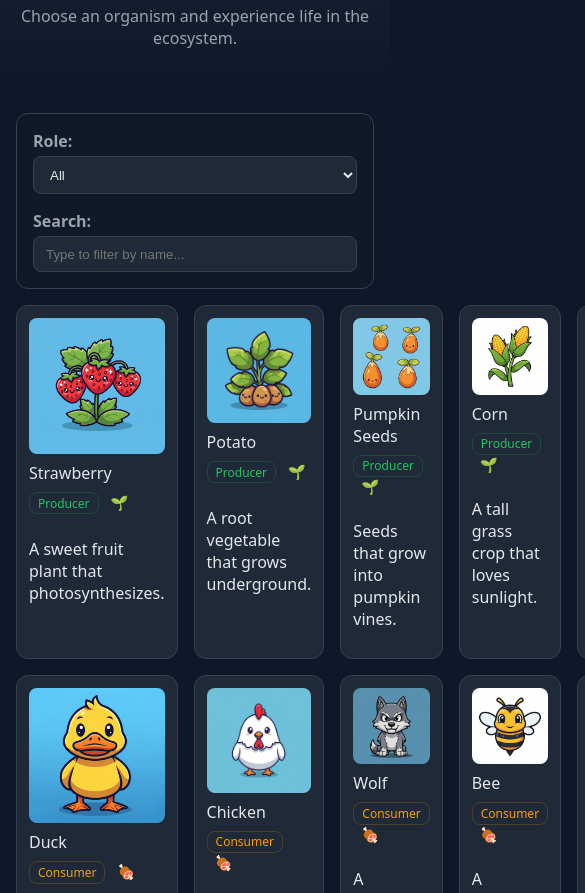
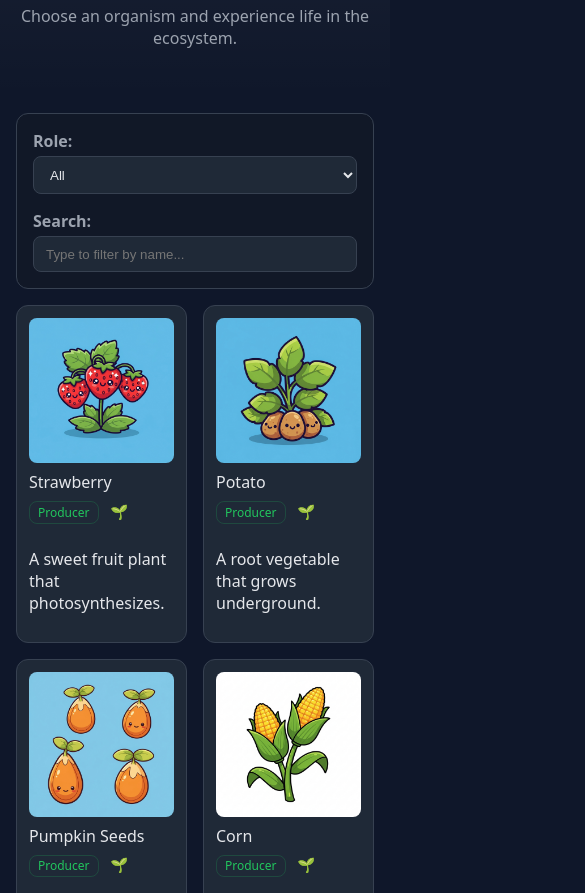
Before and after one commit to ofirttys/Jonathan, a plain HTML site: page index.html in a window 390 px wide. Shown: the part 164-1057 px from the top of the page, 585 px wide, since content can reach past the window. Drawn offline with Linux system fonts and the light colour scheme.

Commit message:
Fix for smaller devices

```diff
--- a/game-script.js
+++ b/game-script.js
@@ -433,7 +433,7 @@ function endGame() {
 // Quit game
 function quitGame() {
   if (confirm("Are you sure you want to quit?")) {
-    window.location.href = "index.html";
+    window.location.href = "/";
   }
 }
 
@@ -457,7 +457,7 @@ function restartGame() {
 
 // Back to menu
 function backToMenu() {
-  window.location.href = "index.html";
+  window.location.href = "/";
 }
 
 // Initialize when DOM is ready
--- a/styles.css
+++ b/styles.css
@@ -30,7 +30,31 @@ html, body { margin: 0; padding: 0; background: var(--bg); color: var(--text); f
   background: var(--card); color: var(--text);
 }
 
-.card-grid { display: grid; grid-template-columns: repeat(5, 1fr); gap: 1rem; margin-top: 1rem; }
+.card-grid {
+  display: grid;
+  grid-template-columns: repeat(5, 1fr);
+  gap: 1rem;
+  margin-top: 1rem;
+}
+
+/* Responsive card grid */
+@media (max-width: 1200px) {
+  .card-grid {
+    grid-template-columns: repeat(4, 1fr);
+  }
+}
+
+@media (max-width: 900px) {
+  .card-grid {
+    grid-template-columns: repeat(3, 1fr);
+  }
+}
+
+@media (max-width: 600px) {
+  .card-grid {
+    grid-template-columns: repeat(2, 1fr);
+  }
+}
 .card {
   background: var(--card); border: 1px solid var(--border); border-radius: .75rem;
   padding: .75rem; display: flex; flex-direction: column; gap: .5rem; transition: transform .15s ease, box-shadow .15s ease, border-color .15s ease;
```
